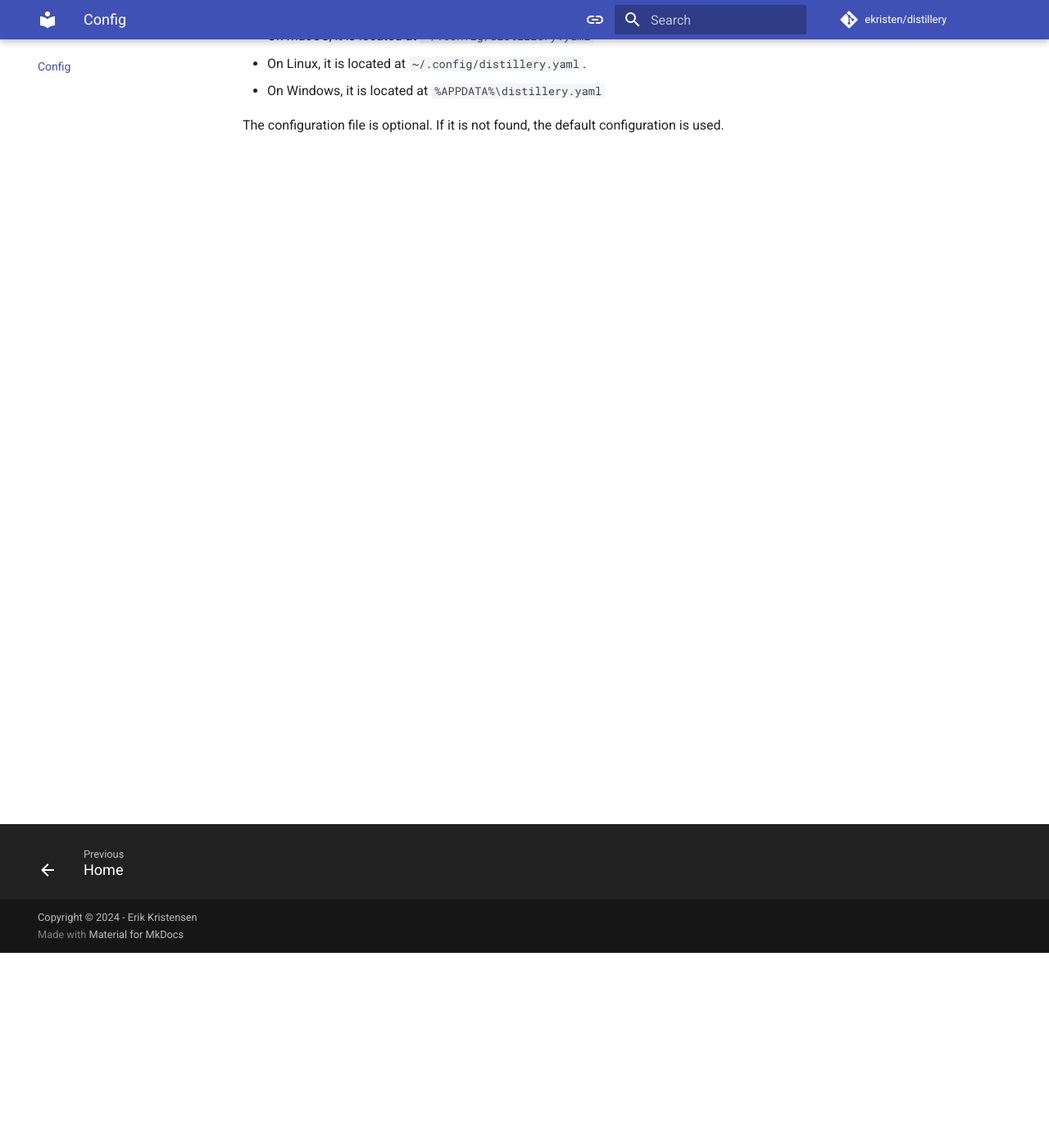
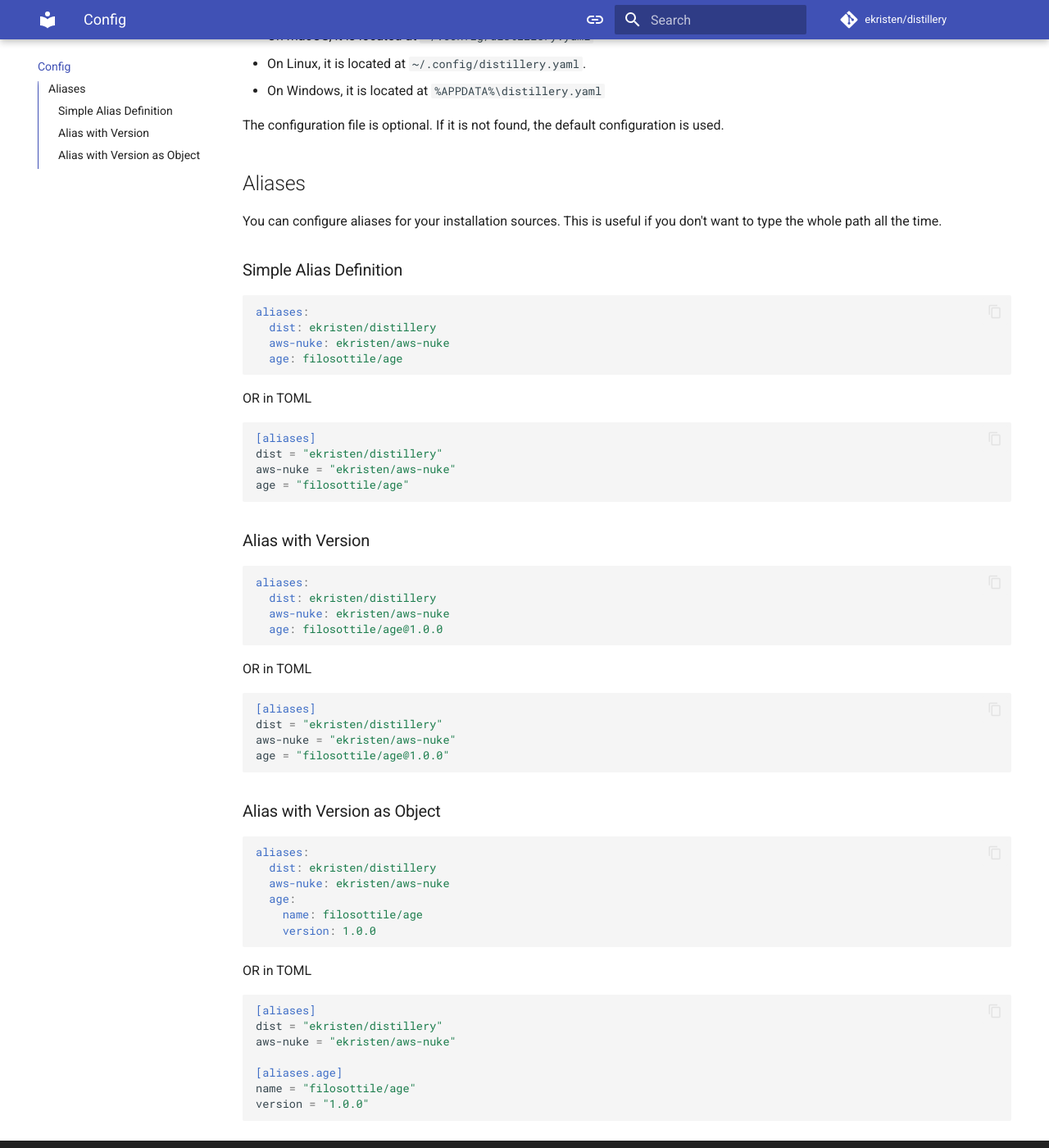
Before and after one commit to flipyap/distillery, an MkDocs documentation site: the page built from docs/config.md, in a window 1280 px wide and 1400 px high, scrolled down 238 px. Shown: the whole window at 82% size. Built offline with MkDocs 1.6.1 and Material for MkDocs 9.7.7, drawn with Linux system fonts in a browser that asks for light colours; comment, search, counter and statistics services are not loaded.

Commit message:
docs: add docs for aliases

````diff
--- a/docs/config.md
+++ b/docs/config.md
@@ -7,3 +7,67 @@ The default location for the configuration file is operating system dependent. Y
 - On Windows, it is located at `%APPDATA%\distillery.yaml`
 
 The configuration file is optional. If it is not found, the default configuration is used.
+
+## Aliases
+
+You can configure aliases for your installation sources. This is useful if you don't want to type the whole
+path all the time.
+
+### Simple Alias Definition
+
+```yaml
+aliases:
+  dist: ekristen/distillery
+  aws-nuke: ekristen/aws-nuke
+  age: filosottile/age
+```
+
+OR in TOML
+
+```toml
+[aliases]
+dist = "ekristen/distillery"
+aws-nuke = "ekristen/aws-nuke"
+age = "filosottile/age"
+```
+
+### Alias with Version
+
+```yaml
+aliases:
+  dist: ekristen/distillery
+  aws-nuke: ekristen/aws-nuke
+  age: filosottile/age@1.0.0
+```
+
+OR in TOML
+
+```toml
+[aliases]
+dist = "ekristen/distillery"
+aws-nuke = "ekristen/aws-nuke"
+age = "filosottile/age@1.0.0"
+```
+
+### Alias with Version as Object
+
+```yaml
+aliases:
+  dist: ekristen/distillery
+  aws-nuke: ekristen/aws-nuke
+  age:
+    name: filosottile/age
+    version: 1.0.0
+```
+
+OR in TOML
+
+```toml
+[aliases]
+dist = "ekristen/distillery"
+aws-nuke = "ekristen/aws-nuke"
+
+[aliases.age]
+name = "filosottile/age"
+version = "1.0.0"
+```
````
